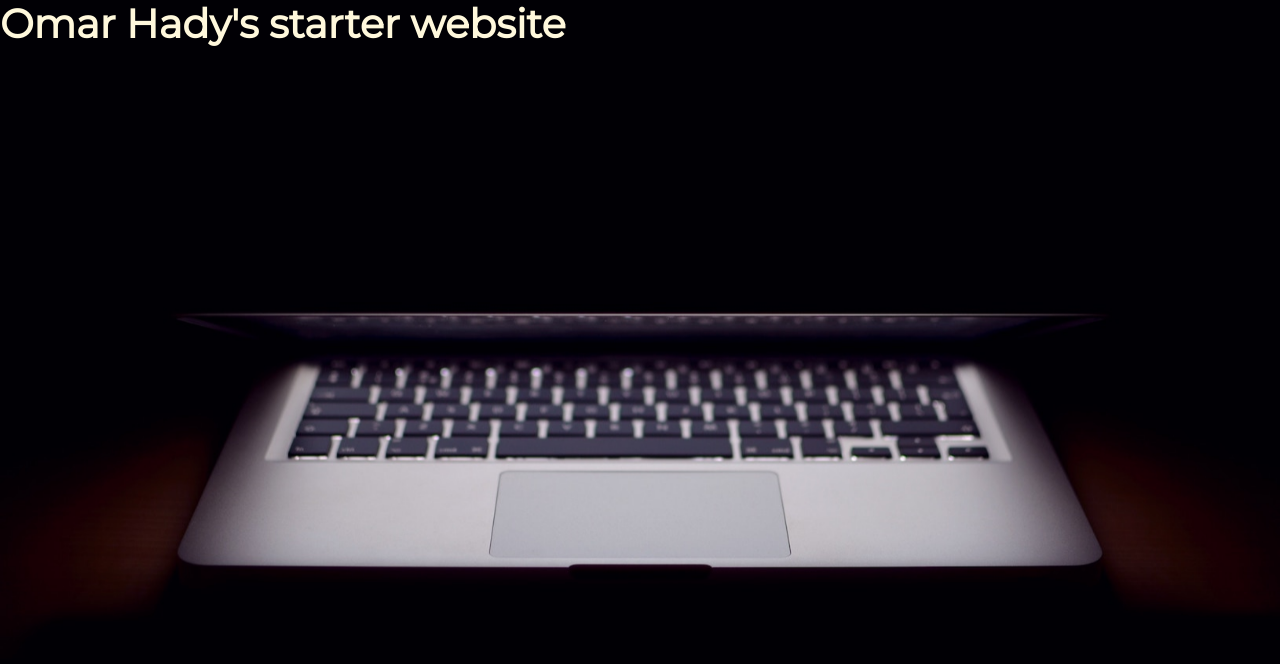
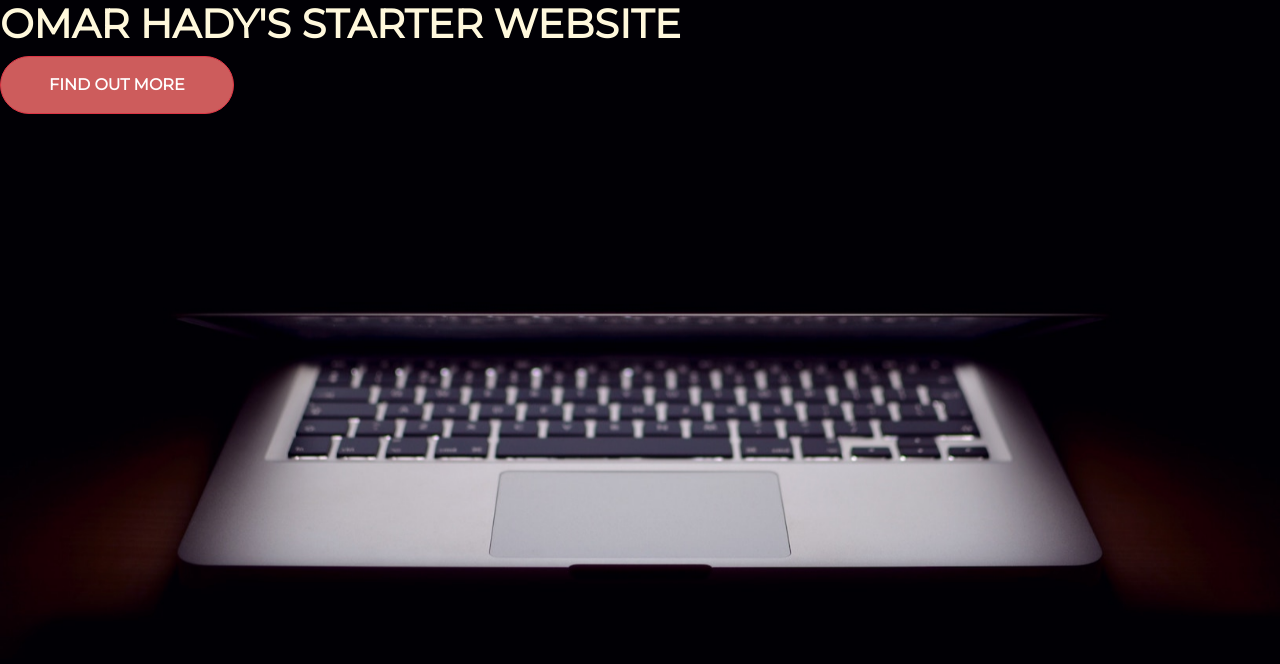
Before and after one commit to omarhady1992/Landing-Page, a plain HTML site: page index.html in a window 1280 px wide. Drawn offline with nearby package versions, Linux system fonts and the light colour scheme.

Commit message:
Added and Styled A butto "find out more"

```diff
--- a/index.html
+++ b/index.html
@@ -17,7 +17,8 @@
 
 <body>
 
-    <h1><strong>Omar Hady's starter website</strong> </h1>
+    <h1 class="text-uppercase"><strong>Omar Hady's starter website</strong> </h1>
+    <button type="button" class="btn btn-xl btn-danger">Find out more</button>
 </body>
 
 </html>
--- a/style.css
+++ b/style.css
@@ -14,3 +14,24 @@ h1 {
     font-size: 3 rem;
     color: cornsilk;
 }
+
+.btn {
+    font-weight: 700;
+    border-radius: 500px;
+    text-transform: uppercase;
+}
+
+.btn-xl {
+    background-color: indianred;
+    padding: 1rem 3rem;
+}
+
+.btn-xl:hover {
+    background-color: crimson;
+}
+
+.btn-xl:active {
+    background-color: blue;
+    box-shadow: 0 10px #666;
+    transform: translateY(5px);
+}
```
